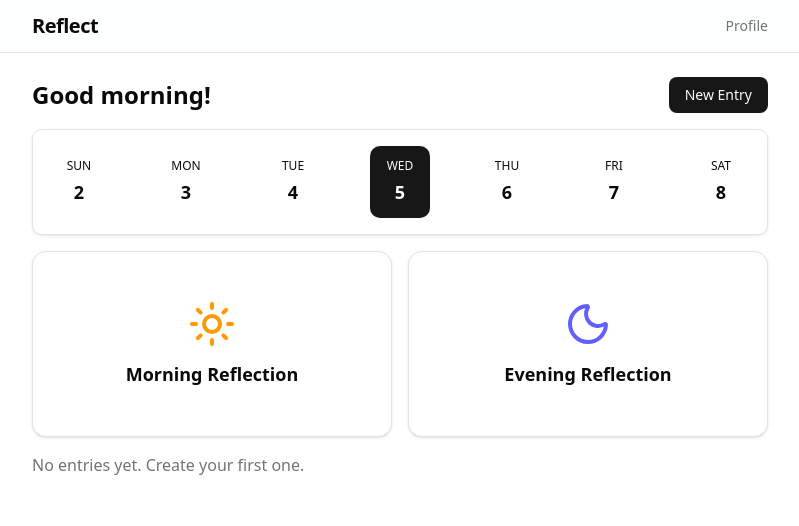
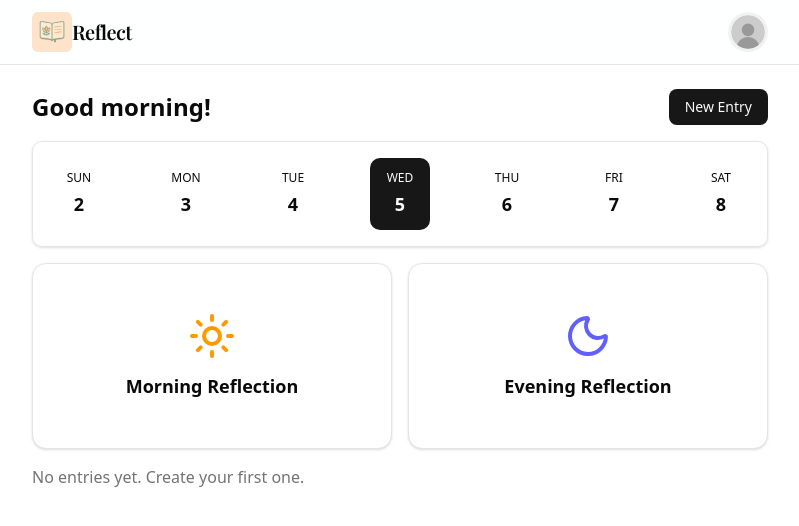
Before and after one commit to louise-dejongh/daily-journal-app, a Next.js app: page / in a window 1280 px wide. Shown: the top 526 px of the page, without its empty margins (240-1039 px from the left). Built offline with nearby package versions, Linux system fonts and the light colour scheme.

Commit message:
Add profile image placeholder and logo.

```diff
--- a/src/app/layout.tsx
+++ b/src/app/layout.tsx
@@ -1,6 +1,14 @@
 import "./globals.css";
 import type { Metadata } from "next";
+import Image from "next/image";
 import { Toaster } from "sonner";
+import { Playfair_Display } from "next/font/google";
+
+const playfair = Playfair_Display({
+  subsets: ["latin"],
+  weight: ["400", "600", "700"],
+  variable: "--font-playfair",
+});
 
 export const metadata: Metadata = {
   title: "Daily Journal",
@@ -17,8 +25,29 @@ export default function RootLayout({
       <body className="min-h-screen bg-background text-foreground">
         <header className="border-b bg-background/50 backdrop-blur">
           <div className="mx-auto max-w-3xl px-4 py-3 flex items-center justify-between">
-            <h1 className="text-xl font-semibold tracking-tight">Reflect</h1>
-            <span className="text-sm text-muted-foreground">Profile</span>
+            <div className="flex items-center justify-between">
+              <Image
+                className="w-10 h-10 rounded-sm"
+                src="/images/reflect-logo.png"
+                alt="Reflect logo"
+                width={40}
+                height={40}
+              />
+
+              <h1
+                className={`text-xl font-semibold tracking-tight ${playfair.className}`}
+              >
+                Reflect
+              </h1>
+            </div>
+
+            <Image
+              className="w-10 h-10 rounded-full"
+              src="/images/profile-placeholder.jpg"
+              alt="Profile picture"
+              width={40}
+              height={40}
+            />
           </div>
         </header>
         <main className="mx-auto max-w-3xl px-4 py-6">{children}</main>
```
Also changed, not shown: public/images/profile-placeholder.jpg (added), public/images/reflect-logo.png (added).
